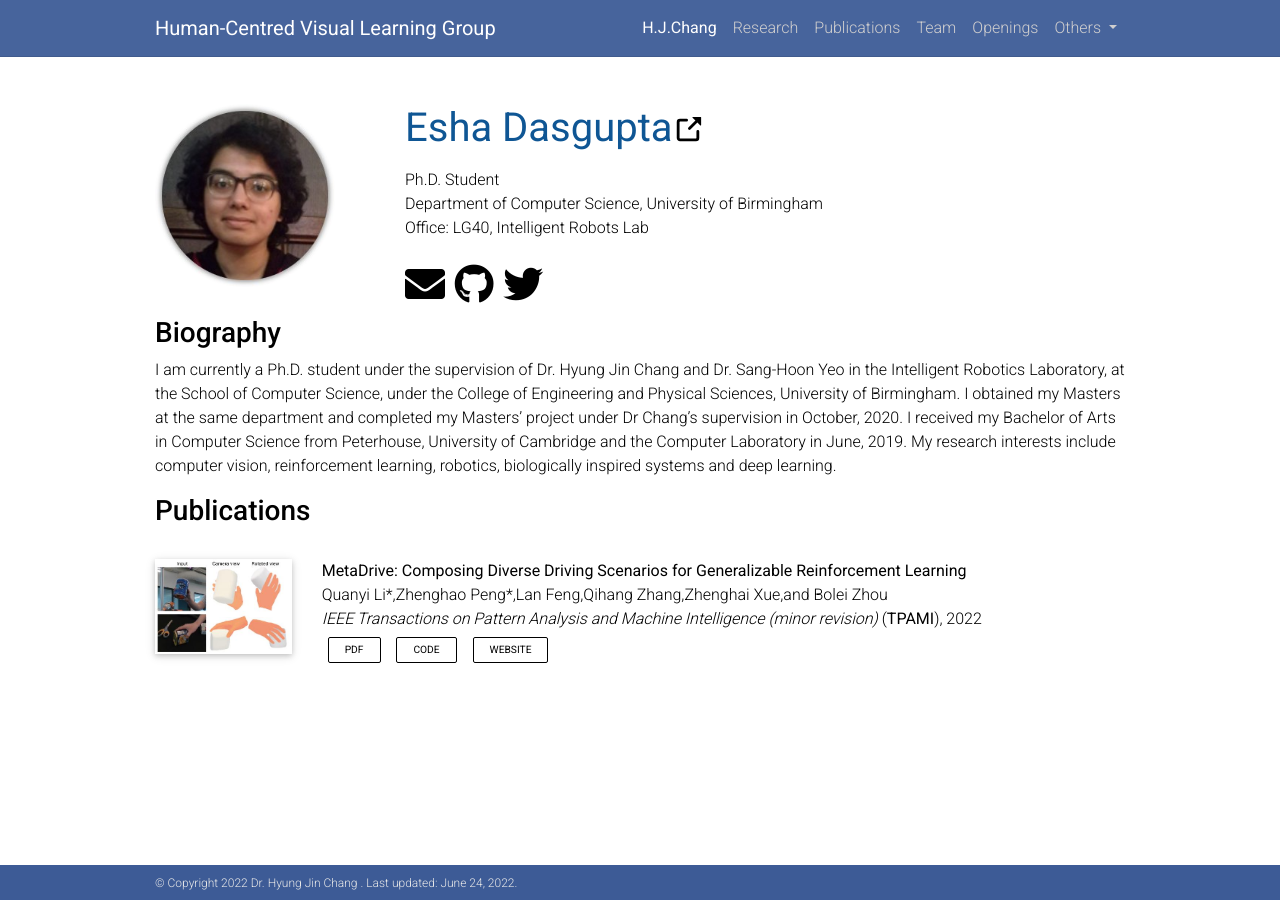
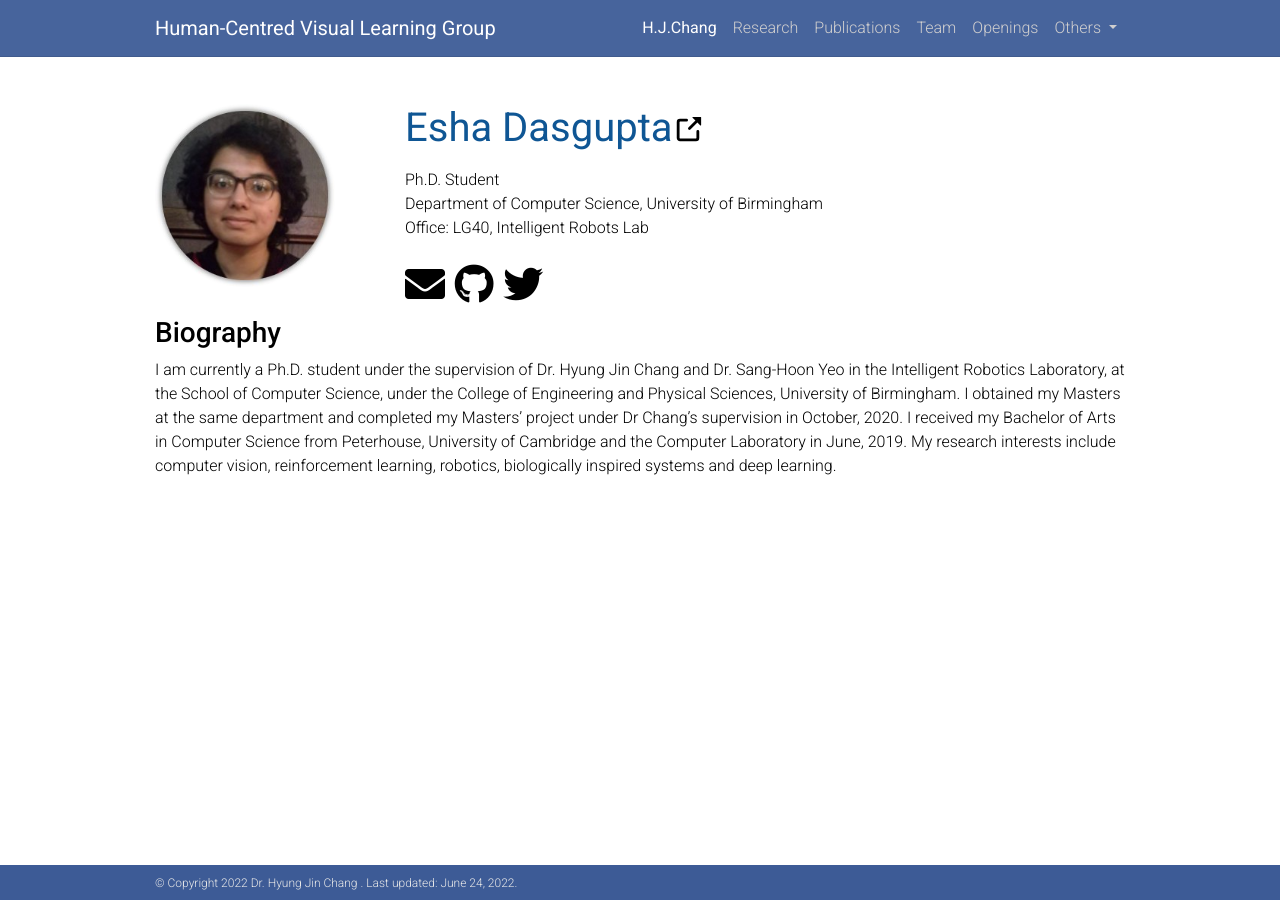
Before and after one commit to cvlab-uob/cvlab-uob.github.io, a Jekyll site: the page built from _pages/personal_page/esha.md, in a window 1280 px wide. Built offline with Jekyll 4.4.1, drawn with Linux system fonts in a browser that asks for light colours; nearby versions of some CDN libraries; comment, search, counter and statistics services are not loaded; a style sheet for code colours, icons or effects is not loaded; some of the changed lines change nothing that is shown.

Commit message:
Update esha.md

```diff
--- a/_pages/personal_page/esha.md
+++ b/_pages/personal_page/esha.md
@@ -17,11 +17,11 @@ title: Esha
             <div class="desc float-left">
             <div class="social">
                 <div class="contact-icons">
-                <a href="mailto:ZXZ064@student.bham.ac.uk"><i class="fas fa-envelope"></i></a>
+                <a href=""><i class="fas fa-envelope"></i></a>
                 <!-- <a href="assets/pdf/cv.pdf"><i class="ai ai-cv"></i></a> -->
-                <a href="https://scholar.google.co.uk/citations?hl=zh-CN&user=B1mu6ugAAAAJ" target="_blank" title="Google Scholar"><i class="ai ai-google-scholar"></i></a>
-                <a href="https://github.com/ZhongqunZHANG" target="_blank" title="GitHub"><i class="fab fa-github"></i></a>
-                <a href="https://twitter.com/Zhongqun_ZHANG" target="_blank" title="Twitter"><i class="fab fa-twitter"></i></a>
+                <a href="" target="_blank" title="Google Scholar"><i class="ai ai-google-scholar"></i></a>
+                <a href="" target="_blank" title="GitHub"><i class="fab fa-github"></i></a>
+                <a href="" target="_blank" title="Twitter"><i class="fab fa-twitter"></i></a>
                 <!-- <a href="https://www.linkedin.com/in/zhenanf" target="_blank" title="LinkedIn"><i class="fab fa-linkedin"></i></a> -->
                 </div>
                 </div>
@@ -37,7 +37,7 @@ I am currently a Ph.D. student under the supervision of Dr. Hyung Jin Chang and
 <!-- ### **News**
 - [05/2021] I will be serving as one of the Technical Committee for [Visual Object Tracking (VOT) Challenge](https://www.votchallenge.net/vot2021/index.html) at ICCV 2021 -->
 
-### **Publications**
+<!-- ### **Publications**
 
 <section>
     <div class="publications">
@@ -65,4 +65,4 @@ I am currently a Ph.D. student under the supervision of Dr. Hyung Jin Chang and
             </li>
         </ol>
     </div>
-</section>
+</section> -->
```
